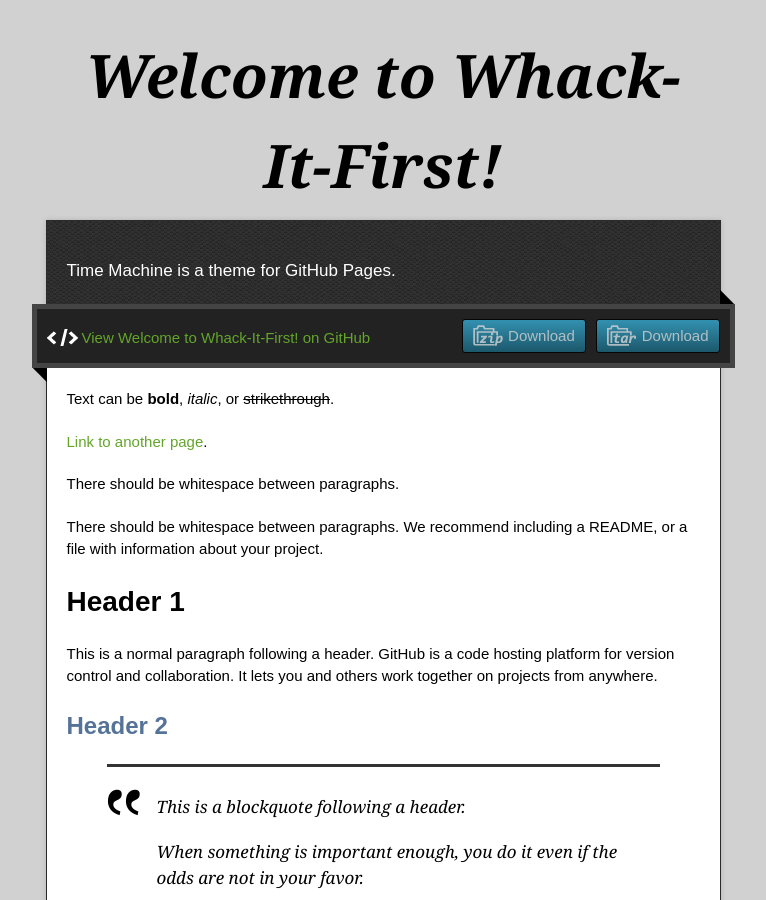
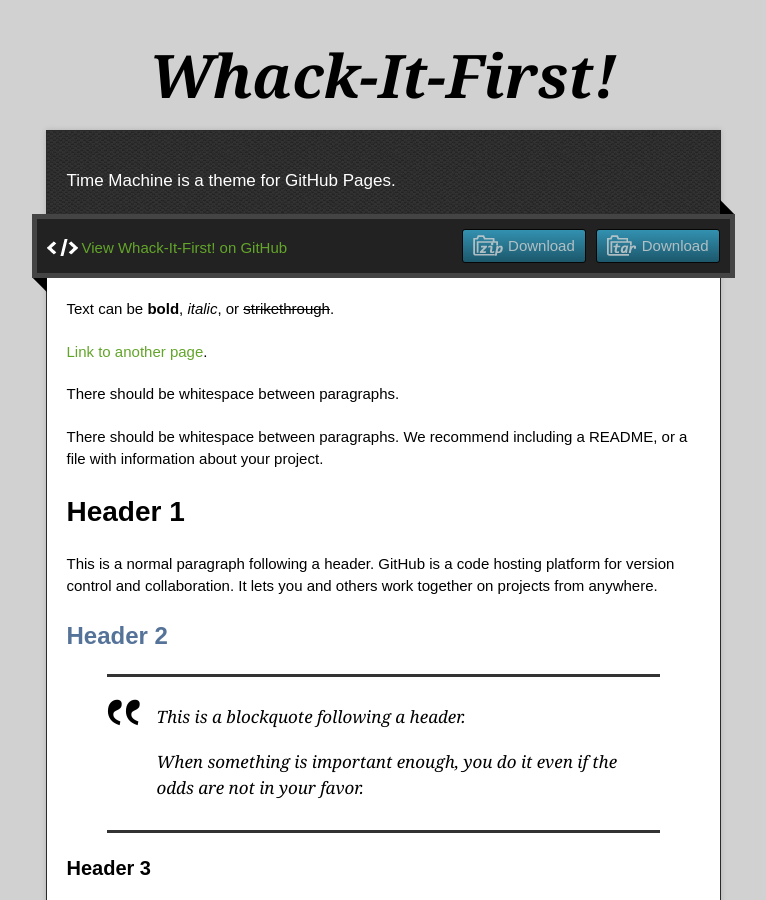
Before and after one commit to Penngineers/Penngineers.github.io, a Jekyll site: the page built from index.md, in a window 1280 px wide and 900 px high. Shown: the whole window, without its empty margins (257-1023 px from the left). Built offline with Jekyll 4.4.1, drawn with Linux system fonts in a browser that asks for light colours.

Commit message:
Update _config.yml

```diff
--- a/_config.yml
+++ b/_config.yml
@@ -1,4 +1,4 @@
-title: Welcome to Whack-It-First!
+title: Whack-It-First!
 description: Time Machine is a theme for GitHub Pages.
 show_downloads: true
 google_analytics:
```
